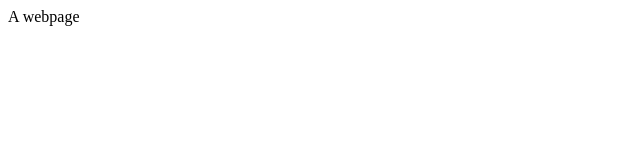
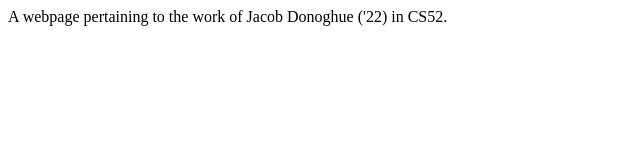
Before and after one commit to jacobdonoghue/jacobdonoghue.me, a plain HTML site: page index.html in a window 1280 px wide. Shown: the whole page, without its empty margins (0-640 px from the left). Drawn offline with Linux system fonts and the light colour scheme.

Commit message:
Update index.html

```diff
--- a/index.html
+++ b/index.html
@@ -4,6 +4,6 @@
             <title> jado.me </title>
         </head>
         <body>
-            A webpage
+            A webpage pertaining to the work of Jacob Donoghue ('22) in CS52.
         </body>
     </html>
```
